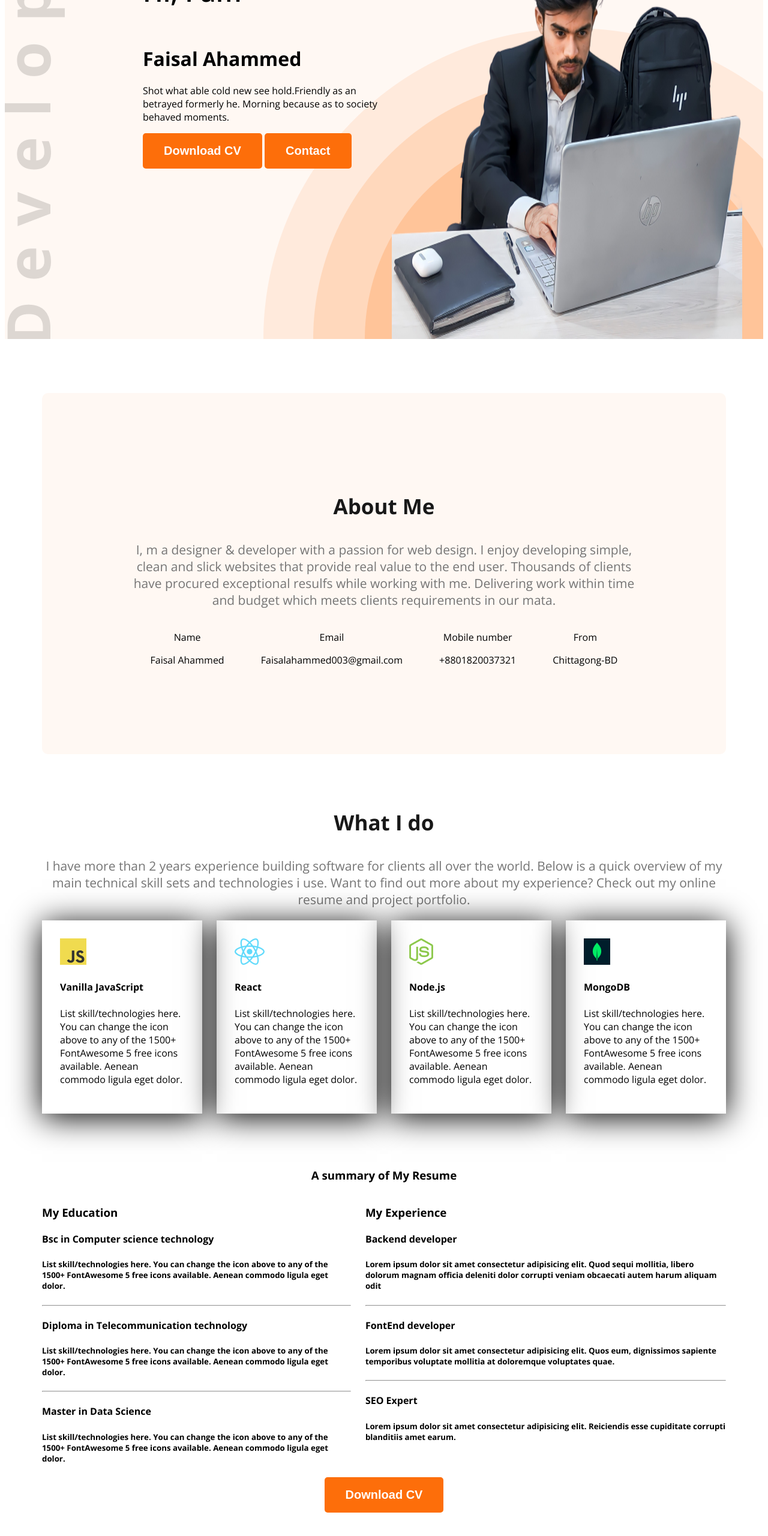
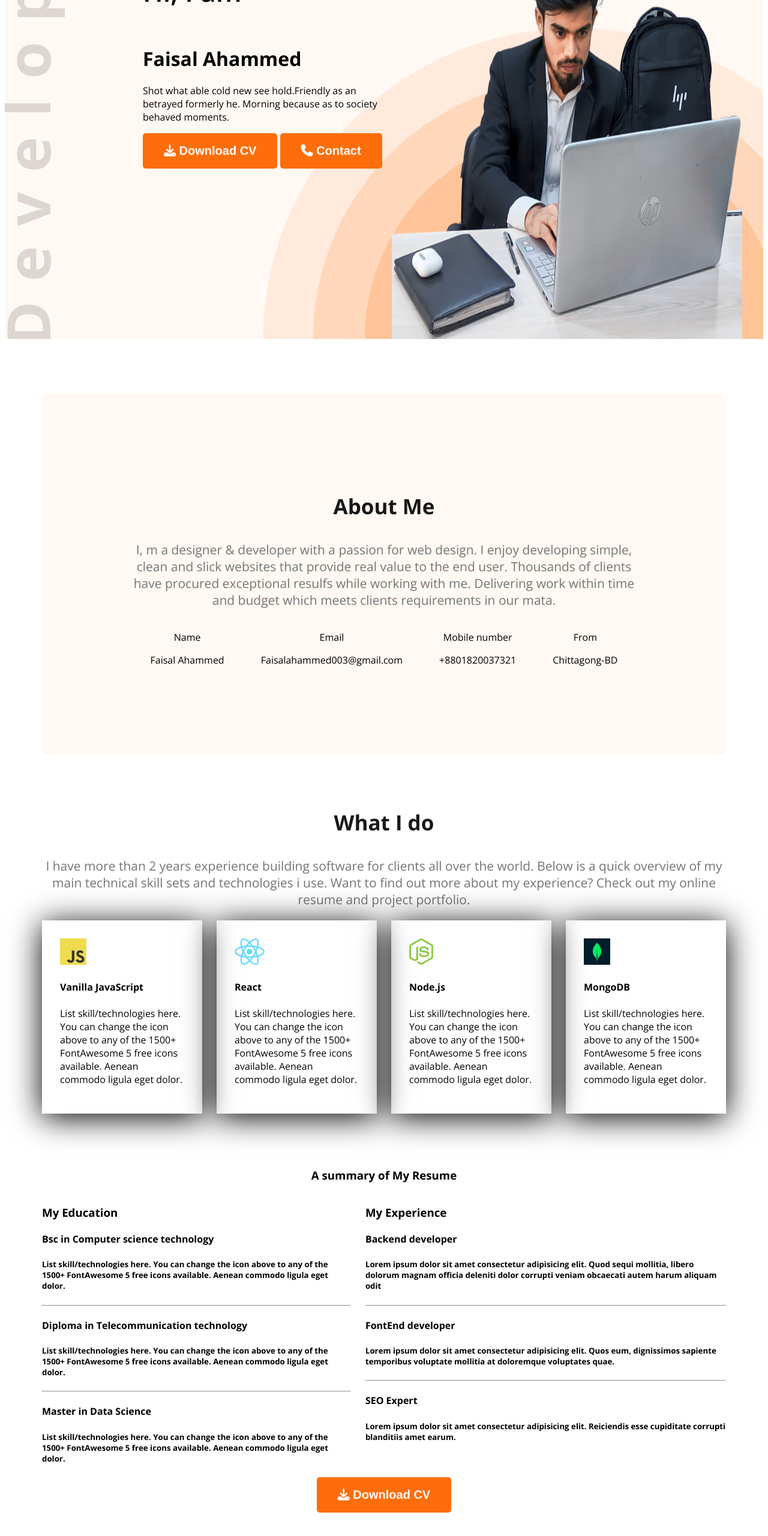
Before and after one commit to Faisalahammed003/website-portfolio, a plain HTML site: page index.html in a window 1280 px wide. Shown: the part 204-2764 px from the top of the page at 60% size. Drawn offline with nearby package versions, Linux system fonts and the light colour scheme.

Commit message:
website-portfolio

```diff
--- a/index.html
+++ b/index.html
@@ -8,6 +8,7 @@
 <link rel="preconnect" href="https://fonts.gstatic.com" crossorigin>
 <link href="https://fonts.googleapis.com/css2?family=Open+Sans:ital,wght@0,300..800;1,300..800&display=swap" rel="stylesheet">
     <link rel="stylesheet" href="style/styles.css">
+    <script src="https://kit.fontawesome.com/713f91cfa7.js" crossorigin="anonymous"></script>
 </head>
     <body class="open-sans-normal">
     <header class="header Secondary">
@@ -24,8 +25,8 @@
     <h4 class="banner-greetigs">Hi, I am</h4>
     <h1 class="banner-title">Faisal Ahammed</h1>
     <p class="banner-description">Shot what able cold new see hold.Friendly as an betrayed formerly he. Morning because as to society behaved moments.</p>
-    <button class="btn-primary">Download CV</button>
-    <button class="btn-primary">Contact</button>
+    <button class="btn-primary"><i class="fa-solid fa-download"></i> Download CV</button>
+    <button class="btn-primary"><i class="fa-solid fa-phone"></i> Contact</button>
 </div>
      <img src="fa.png" alt=""> </div>
     </header>
@@ -125,7 +126,7 @@
                 </div>
             </div>
             <div class="text-center">
-            <button class="btn-primary">Download CV</button>
+            <button class="btn-primary"><i class="fa-solid fa-download"></i> Download CV</button>
             </div>
         </section>
     </main>
```
